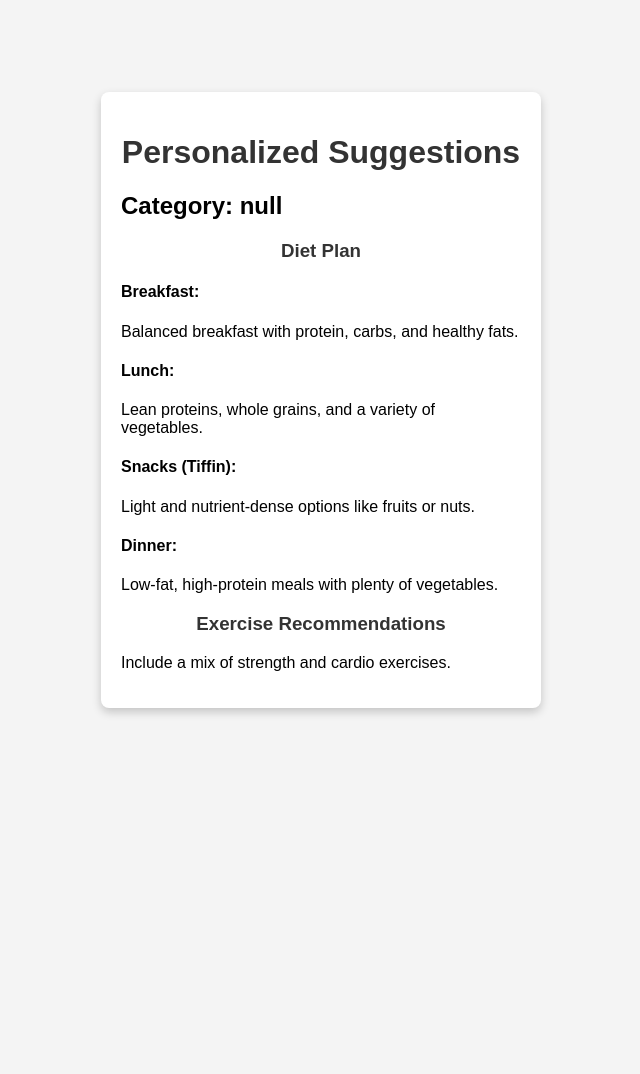
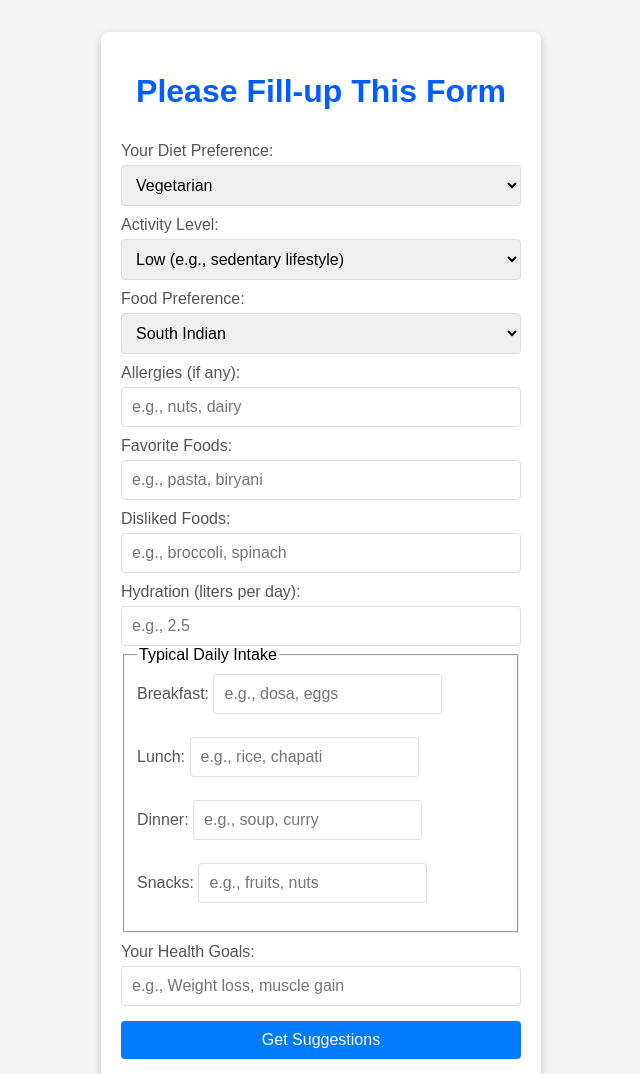
Before and after one commit to Iman-Datta/BMI, a plain HTML site: page frontend/solution.html in a window 1280 px wide. Shown: the top 1074 px of the page, without its empty margins (319-959 px from the left). Before the commit the page ends 800 px from the top, so only its background shows below. Drawn offline with Linux system fonts and the light colour scheme.

Commit message:
Getting reslt from AI

```diff
--- a/backend/package.json
+++ b/backend/package.json
@@ -2,6 +2,8 @@
   "dependencies": {
     "body-parser": "^1.20.3",
     "cors": "^2.8.5",
-    "express": "^4.21.2"
+    "dotenv": "^16.4.7",
+    "express": "^4.21.2",
+    "openai": "^4.77.3"
   }
 }
--- a/frontend/styles.css
+++ b/frontend/index.css
@@ -1,4 +1,3 @@
-/* Reset */
 body {
     margin: 0;
     padding: 0;
--- a/frontend/style.css
+++ b/frontend/main.css
@@ -1,12 +1,12 @@
 body {
-  font-family: 'MuseoModerno', sans-serif;
+  font-family: Arial, sans-serif;
   background-color: #f4f4f4;
-  margin: 0;
+  margin-top: 2rem;
   padding: 0;
   display: flex;
   justify-content: center;
   align-items: center;
-  height: 100vh;
+
 }
 
 .container {
@@ -20,7 +20,7 @@ body {
 
 h1, h3 {
   text-align: center;
-  color: #333;
+  color: #005eff;
 }
 
 form {
--- a/frontend/solution.html
+++ b/frontend/solution.html
@@ -3,101 +3,74 @@
 <head>
   <meta charset="UTF-8">
   <meta name="viewport" content="width=device-width, initial-scale=1.0">
-  <title>Personalized Suggestions</title>
-  <link rel="stylesheet" href="style.css">
+  <title>Recommendation</title>
+  <link rel="stylesheet" href="main.css">
 </head>
 <body>
   <div class="container">
-    <h1>Personalized Suggestions</h1>
-    <div id="suggestions">
-      <h2 id="category"></h2>
+    <h1>Please Fill-up This Form</h1>
+    <form id="userDetailsForm">
+      <label for="userDiet">Your Diet Preference:</label>
+      <select id="userDiet" required>
+        <option value="veg">Vegetarian</option>
+        <option value="non-veg">Non-Vegetarian</option>
+      </select>
+
+      <label for="userActivity">Activity Level:</label>
+      <select id="userActivity" required>
+        <option value="low">Low (e.g., sedentary lifestyle)</option>
+        <option value="moderate">Moderate (e.g., regular light activity)</option>
+        <option value="high">High (e.g., intense physical activity)</option>
+      </select>
+
+      <label for="userRegion">Food Preference:</label>
+      <select id="userRegion" required>
+        <option value="south-indian">South Indian</option>
+        <option value="north-indian">North Indian</option>
+      </select>
+
+      <label for="userAllergies">Allergies (if any):</label>
+      <input type="text" id="userAllergies" placeholder="e.g., nuts, dairy">
+
+      <label for="userFavorites">Favorite Foods:</label>
+      <input type="text" id="userFavorites" placeholder="e.g., pasta, biryani">
+
+      <label for="userDislikes">Disliked Foods:</label>
+      <input type="text" id="userDislikes" placeholder="e.g., broccoli, spinach">
+
+      <label for="userHydration">Hydration (liters per day):</label>
+      <input type="number" id="userHydration" placeholder="e.g., 2.5" step="0.1" min="0">
+
+      <fieldset>
+        <legend>Typical Daily Intake</legend>
+        <label for="breakfast">Breakfast:</label>
+        <input type="text" id="breakfast" placeholder="e.g., dosa, eggs"><br><br>
+
+        <label for="lunch">Lunch:</label>
+        <input type="text" id="lunch" placeholder="e.g., rice, chapati"><br><br>
+
+        <label for="dinner">Dinner:</label>
+        <input type="text" id="dinner" placeholder="e.g., soup, curry"><br><br>
+
+        <label for="snacks">Snacks:</label>
+        <input type="text" id="snacks" placeholder="e.g., fruits, nuts"><br><br>
+      </fieldset>
+
+      <label for="userHealthGoals">Your Health Goals:</label>
+      <input type="text" id="userHealthGoals" placeholder="e.g., Weight loss, muscle gain" required />
+
+      <button type="button" id="getSuggestionsBtn">Get Suggestions</button>
+    </form>
+
+    <div id="suggestions" style="display: none;">
+      <h2>Personalized Plan</h2>
       <h3>Diet Plan</h3>
-      <div id="dietPlan">
-        <h4>Breakfast:</h4>
-        <p id="breakfast"></p>
-        <h4>Lunch:</h4>
-        <p id="lunch"></p>
-        <h4>Snacks (Tiffin):</h4>
-        <p id="snacks"></p>
-        <h4>Dinner:</h4>
-        <p id="dinner"></p>
-      </div>
-      <h3>Exercise Recommendations</h3>
+      <p id="dietPlan"></p>
+      <h3>Exercise Plan</h3>
       <p id="exercisePlan"></p>
     </div>
   </div>
 
-
-  <script>
-    const params = new URLSearchParams(window.location.search);
-    const category = params.get("category");
-    const dietPreference = params.get("diet");
-
-    const suggestions = {
-      Obese: {
-        veg: {
-          breakfast: "Oats porridge with almond milk and fresh fruits, whole-grain toast with avocado spread.",
-          lunch: "Quinoa salad with chickpeas, cucumbers, and tahini dressing; lentil soup.",
-          snacks: "Mixed nuts (unsalted), carrot and cucumber sticks with hummus.",
-          dinner: "Grilled tofu with sautéed vegetables, a small bowl of brown rice.",
-          exercise: "Start with 30-minute brisk walks, yoga, and light aerobic exercises.",
-        },
-        "non-veg": {
-          breakfast: "Scrambled eggs with spinach, grilled chicken sausage, and whole-grain toast.",
-          lunch: "Grilled chicken salad with olive oil dressing, quinoa with roasted veggies.",
-          snacks: "Boiled eggs, Greek yogurt with berries, or a handful of almonds.",
-          dinner: "Grilled fish (salmon or tilapia) with steamed broccoli and a small portion of mashed sweet potatoes.",
-          exercise: "Include swimming, light strength training, and cycling for 30–45 minutes daily.",
-        },
-      },
-      Normal: {
-        veg: {
-          breakfast: "Vegetable poha with peanuts, a glass of fresh orange juice.",
-          lunch: "Vegetable biryani with raita, a small green salad.",
-          snacks: "Roasted chana, an apple or a banana.",
-          dinner: "Whole-grain roti with mixed vegetable curry and a bowl of dal.",
-          exercise: "Maintain activity with jogging, yoga, or cycling for 20–30 minutes.",
-        },
-        "non-veg": {
-          breakfast: "Omelette with vegetables, whole-grain toast, and a glass of milk.",
-          lunch: "Grilled chicken wrap with lettuce, tomatoes, and a light dressing.",
-          snacks: "A handful of walnuts or trail mix, a small smoothie.",
-          dinner: "Chicken curry with a small serving of rice and sautéed greens.",
-          exercise: "Focus on cardio activities like jogging or interval training for 20–30 minutes.",
-        },
-      },
-      Underweight: {
-        veg: {
-          breakfast: "Banana smoothie with peanut butter, a bowl of muesli with almond milk.",
-          lunch: "Paneer butter masala with paratha and a side of mixed vegetable salad.",
-          snacks: "Dry fruits like dates, cashews, or a bowl of yogurt with honey.",
-          dinner: "Stuffed capsicum with brown rice and a bowl of dal tadka.",
-          exercise: "Perform moderate strength training to build muscle mass.",
-        },
-        "non-veg": {
-          breakfast: "Egg and cheese sandwich, a glass of full-fat milk or a protein shake.",
-          lunch: "Grilled chicken breast with pasta in a light tomato sauce and a green salad.",
-          snacks: "Peanut butter toast, a boiled egg, or a small milkshake.",
-          dinner: "Fish curry with whole-grain rice and roasted vegetables.",
-          exercise: "Incorporate weightlifting or resistance training into your routine.",
-        },
-      },
-    };
-
-    const currentSuggestion = suggestions[category]?.[dietPreference] || {
-      breakfast: "Balanced breakfast with protein, carbs, and healthy fats.",
-      lunch: "Lean proteins, whole grains, and a variety of vegetables.",
-      snacks: "Light and nutrient-dense options like fruits or nuts.",
-      dinner: "Low-fat, high-protein meals with plenty of vegetables.",
-      exercise: "Include a mix of strength and cardio exercises.",
-    };
-
-    document.getElementById("category").textContent = `Category: ${category}`;
-    document.getElementById("breakfast").textContent = currentSuggestion.breakfast;
-    document.getElementById("lunch").textContent = currentSuggestion.lunch;
-    document.getElementById("snacks").textContent = currentSuggestion.snacks;
-    document.getElementById("dinner").textContent = currentSuggestion.dinner;
-    document.getElementById("exercisePlan").textContent = currentSuggestion.exercise;
-  </script>
+  <script src="main.js"></script>
 </body>
 </html>
```
Also changed, not shown: backend/server.js (+87 -6 lines), frontend/index.html (+1 -1 lines), frontend/main.html (+4 -4 lines), frontend/main.js (+90 -10 lines), 1 other file.
